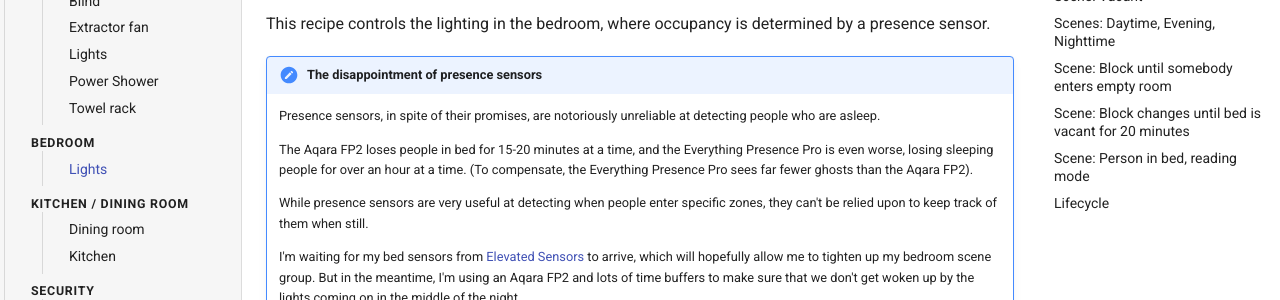
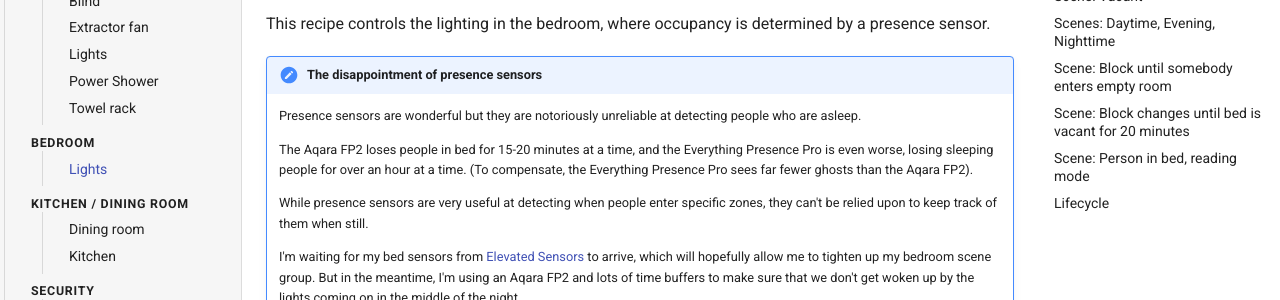
Before and after one commit to clintongormley/ambience, an MkDocs documentation site: the page built from docs/recipes/bedroom/lights.md, in a window 1280 px wide and 900 px high. Shown: the part 218-518 px from the top of the window. Built offline with MkDocs 1.6.1 and Material for MkDocs 9.7.7, drawn with Linux system fonts in a browser that asks for light colours; comment, search, counter and statistics services are not loaded.

Commit message:
docs: soften the presence-sensor note in the bedroom lights recipe
Reword the disappointment note so it reads less negatively while keeping
the caveat that presence sensors miss sleeping people.

```diff
--- a/docs/recipes/bedroom/lights.md
+++ b/docs/recipes/bedroom/lights.md
@@ -5,8 +5,8 @@ by a presence sensor.
 
 !!! note "The disappointment of presence sensors"
 
-    Presence sensors, in spite of their promises, are notoriously unreliable at
-    detecting people who are asleep.
+    Presence sensors are wonderful but they are notoriously unreliable at detecting
+    people who are asleep.
 
     The Aqara FP2 loses people in bed for 15-20 minutes at a time, and the
     Everything Presence Pro is even worse, losing sleeping people for over an hour
```
